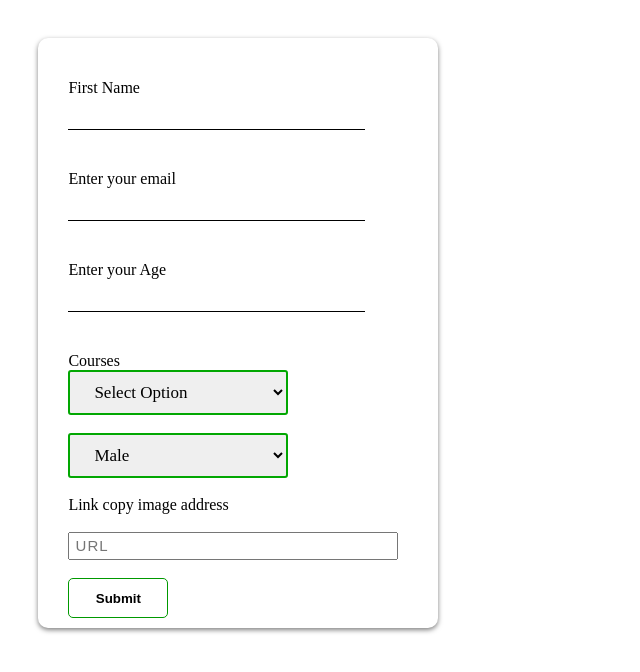
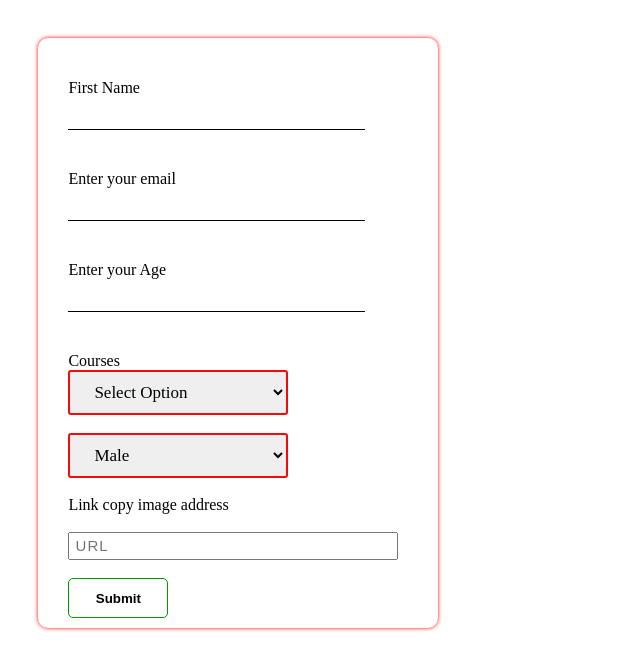
Before and after one commit to bilalahmed804/Admit-card, a plain HTML site: page index.html in a window 1280 px wide. Shown: the whole page, without its empty margins (0-640 px from the left). Drawn offline with Linux system fonts and the light colour scheme.

Commit message:
Generate_your_admit_card

```diff
--- a/CSS/style.css
+++ b/CSS/style.css
@@ -20,11 +20,11 @@ section{
     height: 590px;
     background-color: #ffffff;
     border-radius: 10px;
-    box-shadow: 0 2px 5px rgba(0, 0, 0, 0.5);
+    /* box-shadow: 0 2px 5px rgba(0, 0, 0, 0.5);  */
+    box-shadow: 0 0 4px red;
     font-family: Arial, sans-serif;
 
 }
-
 #imge {
     width: 200px;
     height: 200px;
@@ -60,7 +60,7 @@ input[type="text"] {
 
 #selectOpt{
     width: 220px;
-    border: 2px solid rgb(2, 167, 2);
+    border: 2px solid rgb(247, 9, 9);
     padding: 10px 20px;
     border-radius: 3px;
     cursor: pointer;
@@ -68,7 +68,8 @@ input[type="text"] {
 }
 #selectOpt:focus{
     border: none;
-    box-shadow: 0 0 0 4px rgba(20, 173, 0, 0.5);
+    /* box-shadow: 0 0 0 4px rgba(20, 173, 0, 0.5); */
+    box-shadow: 0 0 4px red
 }
 
 .button{
```
